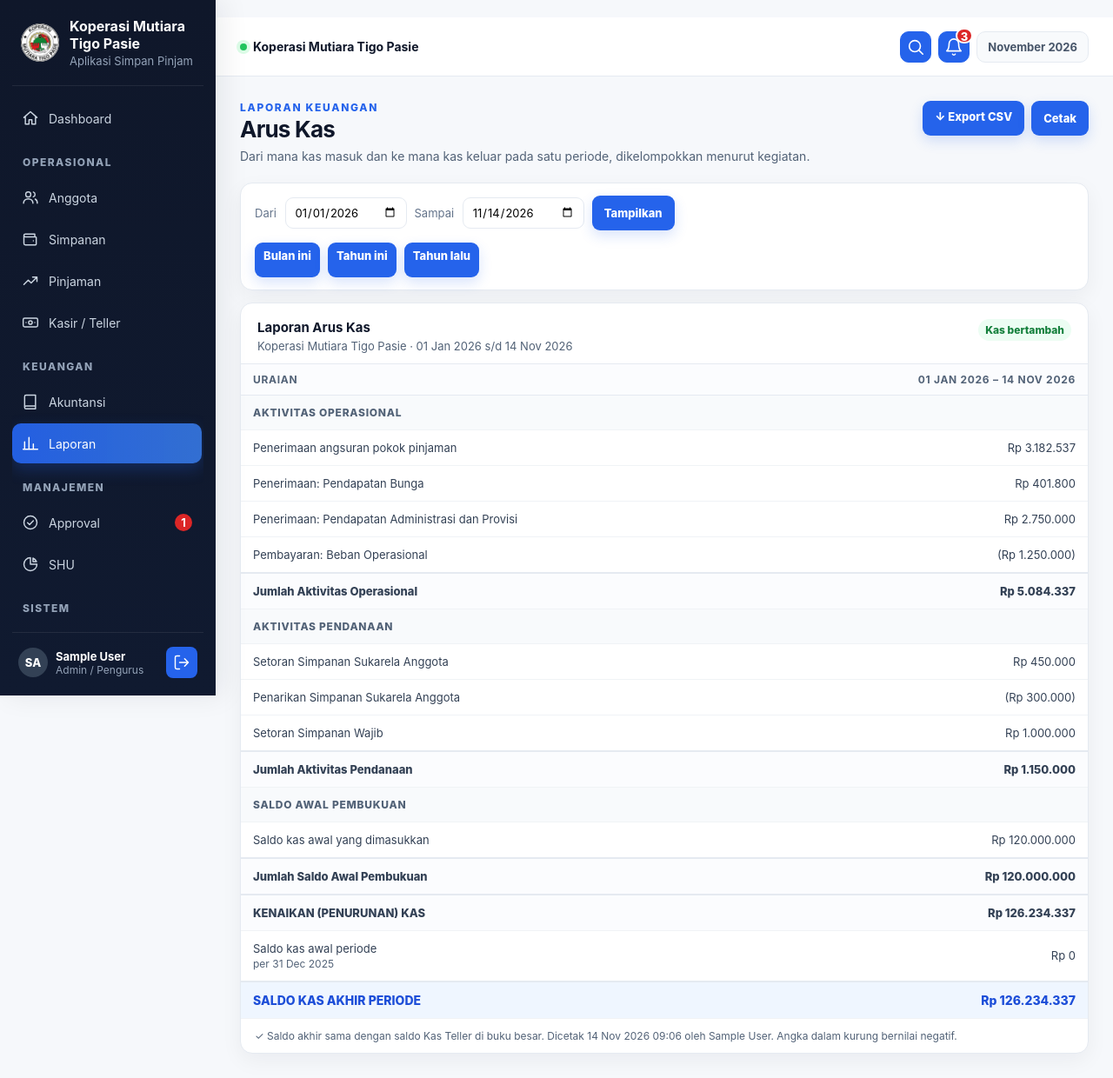
After one commit to ardiwiraansori/koperasi-finance, a Laravel app: page /laporan/arus-kas in a window 1280 px wide. The commit adds this page. Shown: the whole page at 87% size. Run offline with Laravel 12, Linux system fonts and the light colour scheme; a user stored in the database is signed in; data comes from the database, SQL or seed files in the repository; tables that the repository leaves empty hold one stand-in row (values such as "Sample post").

Commit message:
Add the cash flow (Arus Kas) report
- Direct-method statement from posted journals that touch Kas Teller, grouped into
  operating, investing, financing and opening balance, with a check against the ledger
- Period filter shared by the income statement and cash flow pages
- CSV export, print, and tests for grouping, reconciliation, export and access

Co-Authored-By: Claude Sonnet 5.5 <noreply@anthropic.com>

```diff
--- a/app/Http/Controllers/ReportController.php
+++ b/app/Http/Controllers/ReportController.php
@@ -105,6 +105,36 @@ class ReportController extends Controller
         ]);
     }
 
+    // ---- Arus Kas ---------------------------------------------------------------------
+
+    public function cashFlow(Request $request): View|StreamedResponse
+    {
+        $request->validate([
+            'dari' => ['nullable', 'date'],
+            'sampai' => ['nullable', 'date', 'after_or_equal:dari'],
+        ], ['sampai.after_or_equal' => 'Tanggal akhir tidak boleh sebelum tanggal awal.', 'date' => 'Format tanggal tidak valid.']);
+
+        $from = Carbon::parse($request->input('dari', now()->startOfYear()->toDateString()))->toDateString();
+        $to = Carbon::parse($request->input('sampai', now()->toDateString()))->toDateString();
+        $flow = Reports::cashFlow($from, $to);
+
+        if ($request->boolean('export')) {
+            $rows = [];
+            foreach ($flow['sections'] as $section) {
+                foreach ($section['rows'] as $r) {
+                    $rows[] = [$section['title'], $r['label'], $r['amount']];
+                }
+                if ($section['rows']) {
+                    $rows[] = [$section['title'], 'Jumlah '.$section['title'], $section['total']];
+                }
+            }
+            array_push($rows, ['', 'Kenaikan (penurunan) kas', $flow['net']], ['', 'Saldo kas awal periode', $flow['opening']], ['', 'Saldo kas akhir periode', $flow['closing']]);
+            return Csv::download("arus-kas-$from-$to.csv", ['Kegiatan', 'Uraian', 'Jumlah'], $rows);
+        }
+
+        return view('reports.cash-flow', ['from' => $from, 'to' => $to, 'flow' => $flow]);
+    }
+
     // Gabungkan baris periode ini (a) dan pembanding (b) per kode akun.
     private function merge($current, $previous): array
     {
--- a/app/Services/Reports.php
+++ b/app/Services/Reports.php
@@ -41,6 +41,68 @@ class Reports
             'shu' => (float) ($income->sum('amount') - $expense->sum('amount'))];
     }
 
+    // Akun yang menentukan kegiatan sebuah arus kas. Selain ini = operasi (pinjaman, pendapatan, beban, utang usaha, perlengkapan).
+    private const FINANCING = ['31101', '31102', '31201', '20201'];   // simpanan anggota dan cadangan
+    private const INVESTING = ['12201', '12301'];                      // aset tetap
+
+    /**
+     * Laporan arus kas (metode langsung) dari jurnal Posted yang menyentuh Kas Teller. Tiap akun lawan di jurnal itu
+     * menjadi satu baris: bertambahnya kredit = kas masuk, bertambahnya debit = kas keluar. Jumlah semua baris selalu
+     * sama dengan perubahan kas. Saldo awal pembukuan (akun 39101) dipisah karena bukan kegiatan.
+     * shortcut: semua baris periode dimuat ke memori; cukup untuk koperasi kecil, ganti dengan agregasi SQL bila sudah ratusan ribu baris.
+     *
+     * @return array{sections:array,net:float,opening:float,closing:float,ledgerClosing:float,matches:bool}
+     */
+    public static function cashFlow(string $from, string $to): array
+    {
+        $cash = Ledger::KAS[0];
+        $posted = fn () => DB::table('journal_lines as l')->join('journal_entries as e', 'e.id', '=', 'l.journal_entry_id')->where('e.status', 'Posted');
+        $cashUntil = fn (string $op, string $date) => (float) $posted()->where('l.account_code', $cash)->whereDate('e.journal_date', $op, $date)->sum(DB::raw('l.debit - l.credit'));
+
+        $lines = $posted()->whereDate('e.journal_date', '>=', $from)->whereDate('e.journal_date', '<=', $to)->where('l.account_code', '!=', $cash)
+            ->whereIn('l.journal_entry_id', fn ($q) => $q->select('journal_entry_id')->from('journal_lines')->where('account_code', $cash))
+            ->get(['l.account_code as code', 'l.debit', 'l.credit']);
+
+        $totals = [];
+        foreach ($lines as $l) {
+            $group = $l->code === '39101' ? 'opening' : (in_array($l->code, self::FINANCING, true) ? 'financing' : (in_array($l->code, self::INVESTING, true) ? 'investing' : 'operating'));
+            $amount = (float) $l->credit - (float) $l->debit;
+            $totals[$group][$l->code][$amount >= 0 ? 'in' : 'out'] = ($totals[$group][$l->code][$amount >= 0 ? 'in' : 'out'] ?? 0.0) + $amount;
+        }
+
+        $sections = [];
+        foreach (['operating' => 'Aktivitas Operasional', 'investing' => 'Aktivitas Investasi', 'financing' => 'Aktivitas Pendanaan', 'opening' => 'Saldo Awal Pembukuan'] as $key => $title) {
+            $rows = [];
+            foreach ($totals[$key] ?? [] as $code => $dirs) {
+                foreach ($dirs as $dir => $amount) {
+                    if (abs($amount) > 0.004) {
+                        $rows[] = ['label' => self::cashLabel($code, $dir), 'amount' => round($amount, 2), 'sort' => $code.($dir === 'in' ? '0' : '1')];
+                    }
+                }
+            }
+            usort($rows, fn ($a, $b) => $a['sort'] <=> $b['sort']);
+            $sections[$key] = ['title' => $title, 'rows' => $rows, 'total' => round(array_sum(array_column($rows, 'amount')), 2)];
+        }
+
+        $net = round(array_sum(array_column($sections, 'total')), 2);
+        $opening = round($cashUntil('<', $from), 2);
+        $ledgerClosing = round($cashUntil('<=', $to), 2);
+
+        return ['sections' => $sections, 'net' => $net, 'opening' => $opening, 'closing' => round($opening + $net, 2), 'ledgerClosing' => $ledgerClosing,
+            'matches' => round($opening + $net, 2) === $ledgerClosing];
+    }
+
+    private static function cashLabel(string $code, string $dir): string
+    {
+        $name = Coa::name($code);
+        return match (true) {
+            $code === '11301' => $dir === 'in' ? 'Penerimaan angsuran pokok pinjaman' : 'Pencairan pinjaman kepada anggota',
+            $code === '39101' => 'Saldo kas awal yang dimasukkan',
+            in_array($code, self::FINANCING, true) => ($dir === 'in' ? 'Setoran ' : 'Penarikan ').$name,
+            default => ($dir === 'in' ? 'Penerimaan: ' : 'Pembayaran: ').$name,
+        };
+    }
+
     /** @return array{assets:Collection,liabilities:Collection,equity:Collection,totalAssets:float,totalLiabilities:float,totalEquity:float,shuCurrent:float,shuPrior:float,balanced:bool} */
     public static function balanceSheet(string $date): array
     {
--- a/public/sw.js
+++ b/public/sw.js
@@ -1,7 +1,7 @@
 // Service worker: hanya menyimpan file statis dan halaman offline.
 // Halaman aplikasi (data anggota/keuangan) TIDAK pernah disimpan di HP; selalu diambil dari server.
 // Naikkan CACHE bila offline.html atau daftar PRECACHE berubah.
-const CACHE = 'koperasi-v22';
+const CACHE = 'koperasi-v23';
 const PRECACHE = ['/offline.html', '/assets/app.css', '/assets/app.js', '/icon-192.png'];
 
 self.addEventListener('install', e => {
--- /dev/null
+++ b/resources/views/partials/period-filter.blade.php
@@ -0,0 +1,9 @@
+{{-- Filter periode laporan. Parameter: $routeName, $from, $to, dan $compare (null = tanpa kotak "Bandingkan"). --}}
+@php($presets = ['Bulan ini' => [now()->startOfMonth(), now()], 'Tahun ini' => [now()->startOfYear(), now()], 'Tahun lalu' => [now()->subYear()->startOfYear(), now()->subYear()->endOfYear()]])
+<form method="get" action="{{ route($routeName) }}" class="card no-print" style="margin-bottom:14px"><div class="toolbar">
+<label style="font-size:13px;color:#64748b">Dari <input type="date" name="dari" value="{{ $from }}" style="height:36px;border:1px solid var(--line);border-radius:9px;padding:0 10px;font-size:13px;margin-left:6px"></label>
+<label style="font-size:13px;color:#64748b">Sampai <input type="date" name="sampai" value="{{ $to }}" style="height:36px;border:1px solid var(--line);border-radius:9px;padding:0 10px;font-size:13px;margin-left:6px"></label>
+@if($compare !== null)<label style="font-size:13px;color:#64748b;display:flex;align-items:center;gap:6px"><input type="checkbox" name="bandingkan" value="1" @checked($compare) style="width:16px;height:16px"> Bandingkan dengan periode sebelumnya</label>@endif
+<button class="btn btn-primary" type="submit">Tampilkan</button></div>
+<div class="toolbar" style="padding-top:0">@foreach($presets as $label => [$a, $b])<a class="btn btn-primary small" href="{{ route($routeName, ['dari' => $a->toDateString(), 'sampai' => $b->toDateString()] + ($compare ? ['bandingkan' => 1] : [])) }}">{{ $label }}</a>@endforeach</div>
+@if($errors->any())<small class="negative" style="padding:0 16px 12px;display:block">{{ $errors->first() }}</small>@endif</form>
--- /dev/null
+++ b/resources/views/reports/cash-flow.blade.php
@@ -0,0 +1,32 @@
+@extends('layouts.app')
+@section('title','Arus Kas')
+@section('content')
+@php($rp = fn ($n) => ($n < -0.004 ? '(' : '').'Rp '.number_format(abs($n), 0, ',', '.').($n < -0.004 ? ')' : ''))
+@php($d = fn ($s) => \Carbon\Carbon::parse($s)->format('d M Y'))
+<div class="page-heading"><div><p class="eyebrow">LAPORAN KEUANGAN</p><h1>Arus Kas</h1><p>Dari mana kas masuk dan ke mana kas keluar pada satu periode, dikelompokkan menurut kegiatan.</p></div>
+<div class="heading-actions no-print"><a class="btn btn-light" href="{{ route('reports.cashflow', array_merge(request()->query(), ['export' => 1])) }}">↓ Export CSV</a><button class="btn btn-primary" type="button" onclick="window.print()">Cetak</button></div></div>
+
+@include('partials.period-filter', ['routeName' => 'reports.cashflow', 'from' => $from, 'to' => $to, 'compare' => null])
+
+<section class="card">
+<div class="card-head"><div><h2>Laporan Arus Kas</h2><p>{{ \App\Models\Setting::cooperativeName() }} · {{ $d($from) }} s/d {{ $d($to) }}</p></div>
+<span class="badge {{ $flow['net'] >= 0 ? 'success' : 'danger' }}">{{ $flow['net'] >= 0 ? 'Kas bertambah' : 'Kas berkurang' }}</span></div>
+<div class="table-wrap"><table class="data-table"><thead><tr><th>Uraian</th><th class="right">{{ $d($from) }} – {{ $d($to) }}</th></tr></thead><tbody>
+@foreach($flow['sections'] as $section)
+@continue(! $section['rows'])
+<tr class="stmt-head"><td colspan="2">{{ strtoupper($section['title']) }}</td></tr>
+@foreach($section['rows'] as $r)
+<tr><td>{{ $r['label'] }}</td><td class="right">{{ $rp($r['amount']) }}</td></tr>
+@endforeach
+<tr class="stmt-total"><td>Jumlah {{ $section['title'] }}</td><td class="right">{{ $rp($section['total']) }}</td></tr>
+@endforeach
+@if(collect($flow['sections'])->sum(fn ($s) => count($s['rows'])) === 0)
+<tr><td colspan="2" class="empty">Tidak ada pergerakan kas pada periode ini.</td></tr>
+@endif
+<tr class="stmt-total"><td>KENAIKAN (PENURUNAN) KAS</td><td class="right">{{ $rp($flow['net']) }}</td></tr>
+<tr><td>Saldo kas awal periode <small class="block">per {{ $d(\Carbon\Carbon::parse($from)->subDay()->toDateString()) }}</small></td><td class="right">{{ $rp($flow['opening']) }}</td></tr>
+<tr class="stmt-total stmt-result"><td>SALDO KAS AKHIR PERIODE</td><td class="right">{{ $rp($flow['closing']) }}</td></tr>
+</tbody></table></div>
+<div class="table-footer"><span>@if($flow['matches'])✓ Saldo akhir sama dengan saldo Kas Teller di buku besar.@else ⚠ Saldo akhir berbeda dari Kas Teller di buku besar ({{ $rp($flow['ledgerClosing']) }}). Periksa jurnal yang menyentuh kas.@endif Dicetak {{ now()->format('d M Y H:i') }} oleh {{ auth()->user()->name }}. Angka dalam kurung bernilai negatif.</span></div>
+</section>
+@endsection
--- a/resources/views/reports/index.blade.php
+++ b/resources/views/reports/index.blade.php
@@ -6,7 +6,7 @@
     'Keuangan' => [
         ['Neraca', 'Posisi aset, kewajiban, dan ekuitas per tanggal', '▤', 'reports.balance'],
         ['Laba Rugi', 'Pendapatan, beban, dan SHU pada satu periode', '↕', 'reports.income'],
-        ['Arus Kas', 'Kas masuk dan keluar per kegiatan', '≈', null],
+        ['Arus Kas', 'Kas masuk dan keluar per kegiatan', '≈', 'reports.cashflow'],
         ['Perubahan Ekuitas', 'Perubahan modal dan SHU berjalan', '◎', null],
     ],
     'Akuntansi' => [
--- a/routes/web.php
+++ b/routes/web.php
@@ -89,6 +89,7 @@ Route::middleware('auth')->group(function () {
         Route::get('/laporan', [ReportController::class, 'index'])->name('reports.index');
         Route::get('/laporan/neraca', [ReportController::class, 'balanceSheet'])->name('reports.balance');
         Route::get('/laporan/laba-rugi', [ReportController::class, 'incomeStatement'])->name('reports.income');
+        Route::get('/laporan/arus-kas', [ReportController::class, 'cashFlow'])->name('reports.cashflow');
         Route::get('/shu', [ShuController::class, 'index'])->name('shu.index');
     });
     Route::middleware('ability:types.edit')->group(function () {
```
Also changed, not shown: resources/views/reports/income-statement.blade.php (+1 -8 lines), tests/Feature/ReportTest.php (+54 -0 lines).
